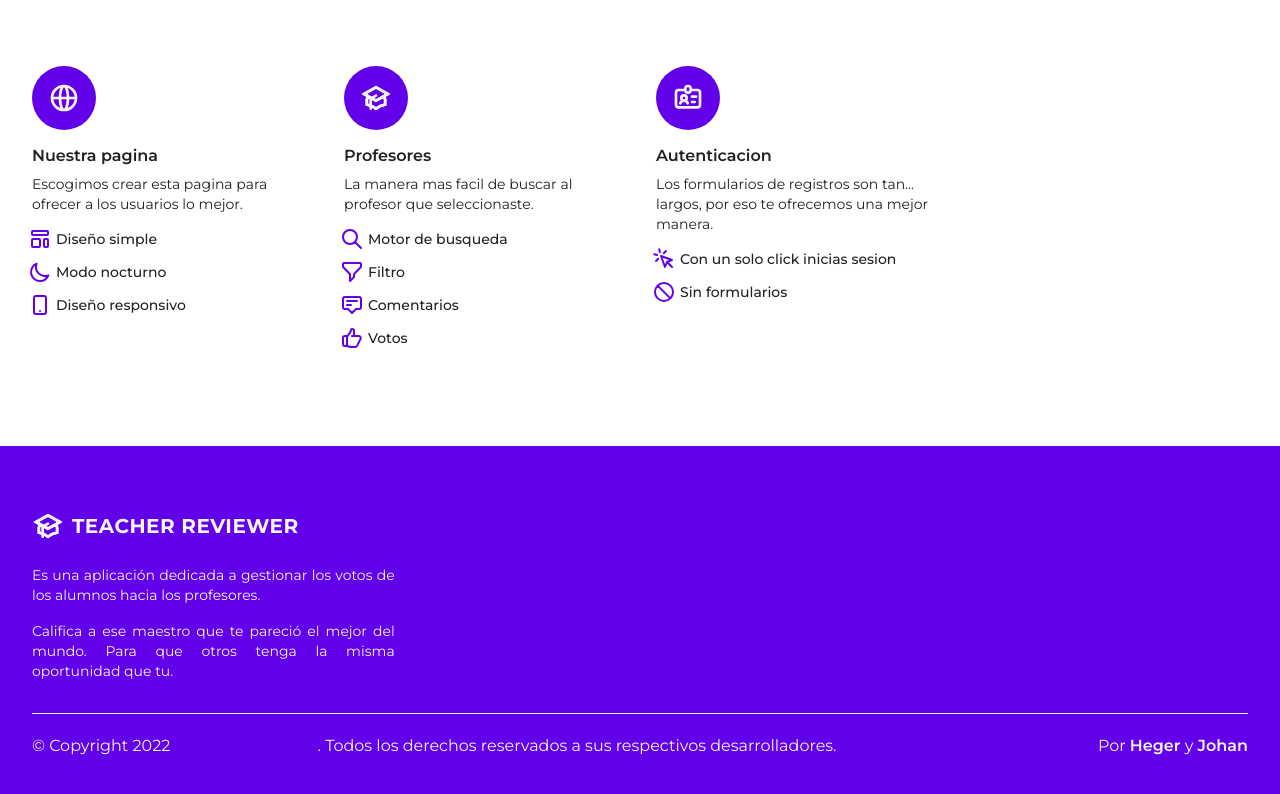
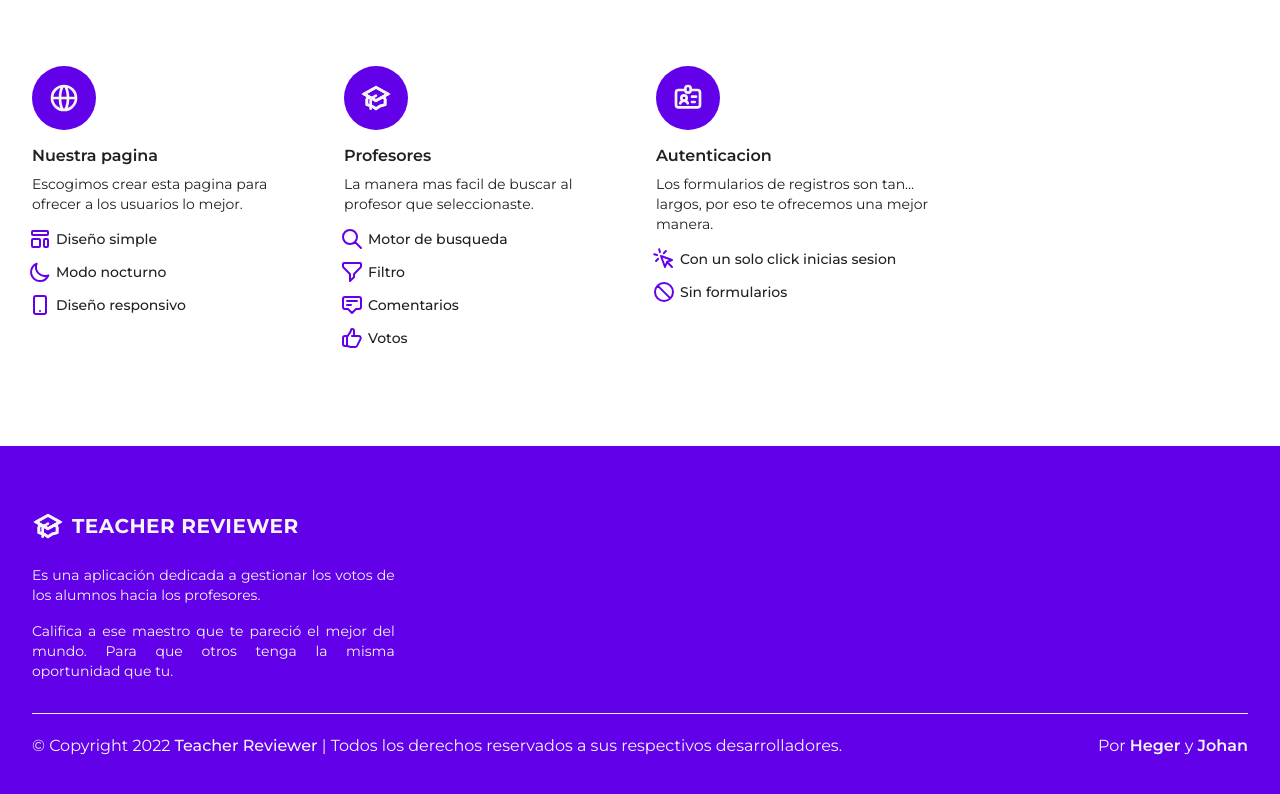
Before and after one commit to xlCyanz/teacher-reviewer, a Next.js app: page / in a window 1280 px wide. Shown: the part 810-1604 px from the top of the page. Built offline with nearby package versions, Linux system fonts and the light colour scheme; no server answers.

Commit message:
Updated footer component.

```diff
--- a/components/footer/index.tsx
+++ b/components/footer/index.tsx
@@ -35,8 +35,9 @@ const Footer = () => (
         {" "}
         {new Date().getFullYear()}
         {" "}
-        <span className="font-medium text-default-color">Teacher Reviewer</span>
-        . Todos los derechos reservados a sus respectivos desarrolladores.
+        <span className="font-medium text-gray-100 dark:text-default-color">Teacher Reviewer</span>
+        {" | "}
+        Todos los derechos reservados a sus respectivos desarrolladores.
       </p>
       <p className="text-md text-gray-100">
         Por
```
